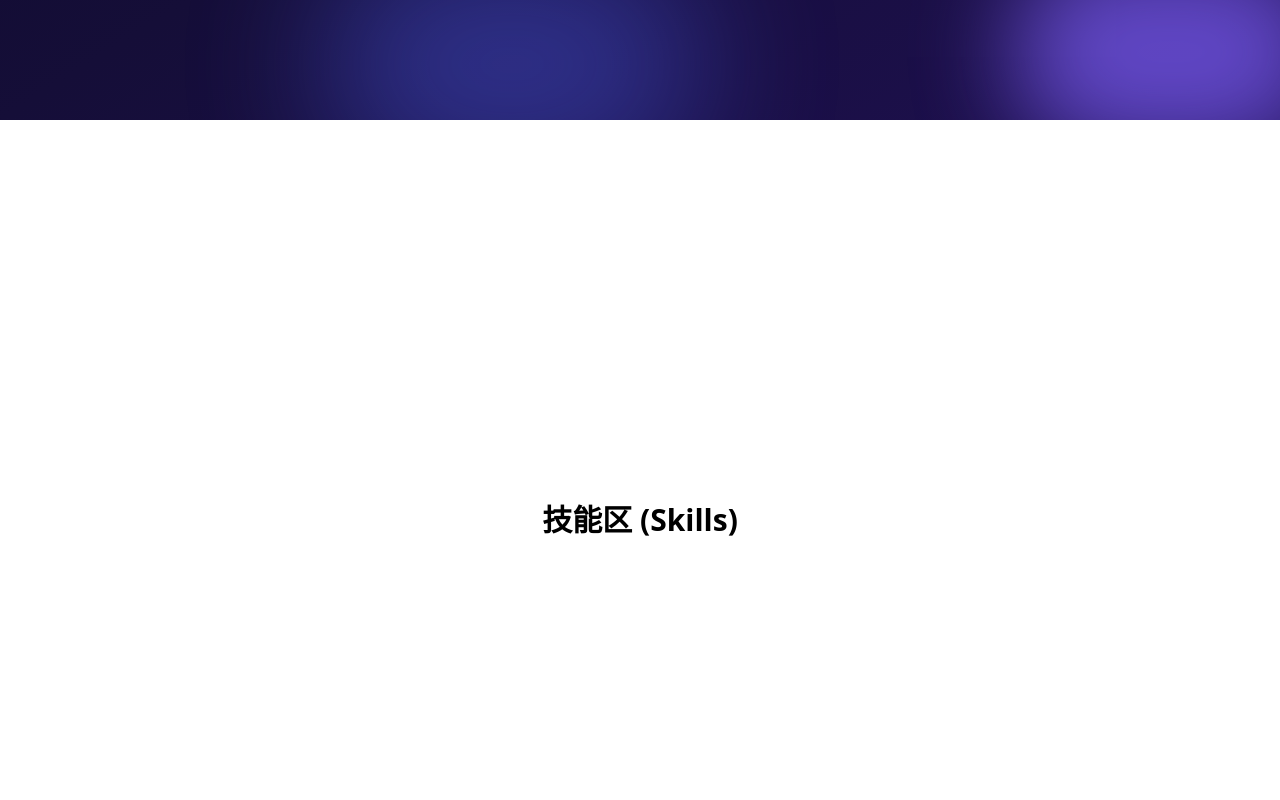
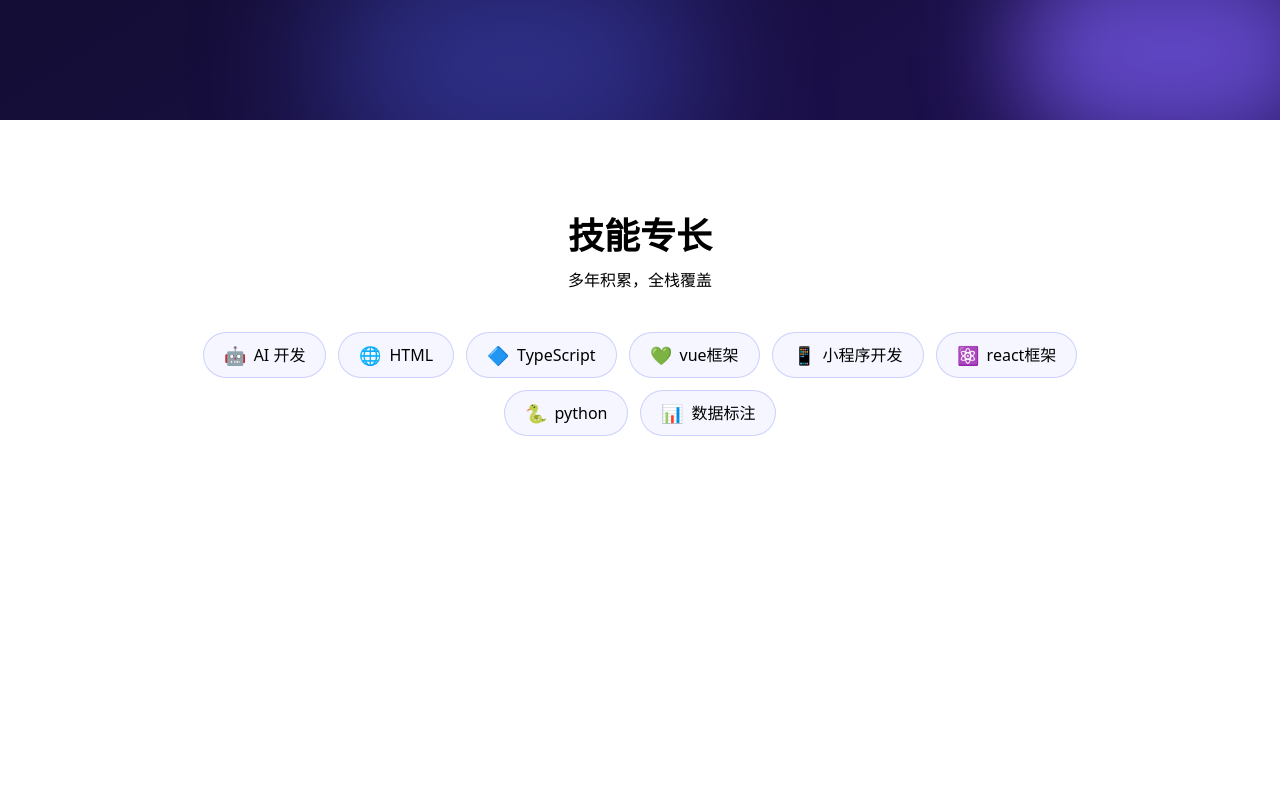
Before and after one commit to Shasha6666/my-brand-site, a Next.js app: page / in a window 1280 px wide. Shown: the part 740-1540 px from the top of the page. Built offline with nearby package versions, Linux system fonts and the light colour scheme.

Commit message:
07 技能标签——让别人一眼看到你擅长什么

```diff
--- a/app/page.tsx
+++ b/app/page.tsx
@@ -1,4 +1,5 @@
 import Hero from "@/components/hero";
+import Skills from "@/components/skills";
 
 export default function Home() {
   return (
@@ -7,9 +8,7 @@ export default function Home() {
       <Hero />
 
       {/* 技能区 */}
-      <section id="skills" className="min-h-screen flex items-center justify-center">
-        <h2 className="text-3xl font-bold text-foreground">技能区 (Skills)</h2>
-      </section>
+      <Skills />
 
       {/* 服务区 */}
       <section id="services" className="min-h-screen flex items-center justify-center">
--- /dev/null
+++ b/components/skills.tsx
@@ -0,0 +1,41 @@
+const SKILLS = [
+  { emoji: "🤖", label: "AI 开发" },
+  { emoji: "🌐", label: "HTML" },
+  { emoji: "🔷", label: "TypeScript" },
+  { emoji: "💚", label: "vue框架" },
+  { emoji: "📱", label: "小程序开发" },
+  { emoji: "⚛️", label: "react框架" },
+  { emoji: "🐍", label: "python" },
+  { emoji: "📊", label: "数据标注" },
+];
+
+export default function Skills() {
+  return (
+    <section id="skills" className="bg-background px-6 py-24 sm:px-8">
+      <div className="mx-auto max-w-4xl">
+        {/* 标题 */}
+        <h2 className="text-center text-3xl font-bold text-foreground sm:text-4xl">
+          技能专长
+        </h2>
+        <p className="mt-3 text-center text-muted-foreground">
+          多年积累，全栈覆盖
+        </p>
+
+        {/* 技能标签 */}
+        <div className="mt-10 flex flex-wrap justify-center gap-3">
+          {SKILLS.map((skill) => (
+            <span
+              key={skill.label}
+              className="group inline-flex items-center gap-2 rounded-full border border-[hsl(var(--brand-primary)/0.25)] bg-[hsl(var(--brand-primary)/0.06)] px-5 py-2.5 text-base font-medium text-foreground transition-transform duration-300 hover:scale-105"
+            >
+              <span className="text-lg leading-none transition-transform duration-300 group-hover:scale-110">
+                {skill.emoji}
+              </span>
+              {skill.label}
+            </span>
+          ))}
+        </div>
+      </div>
+    </section>
+  );
+}
```
